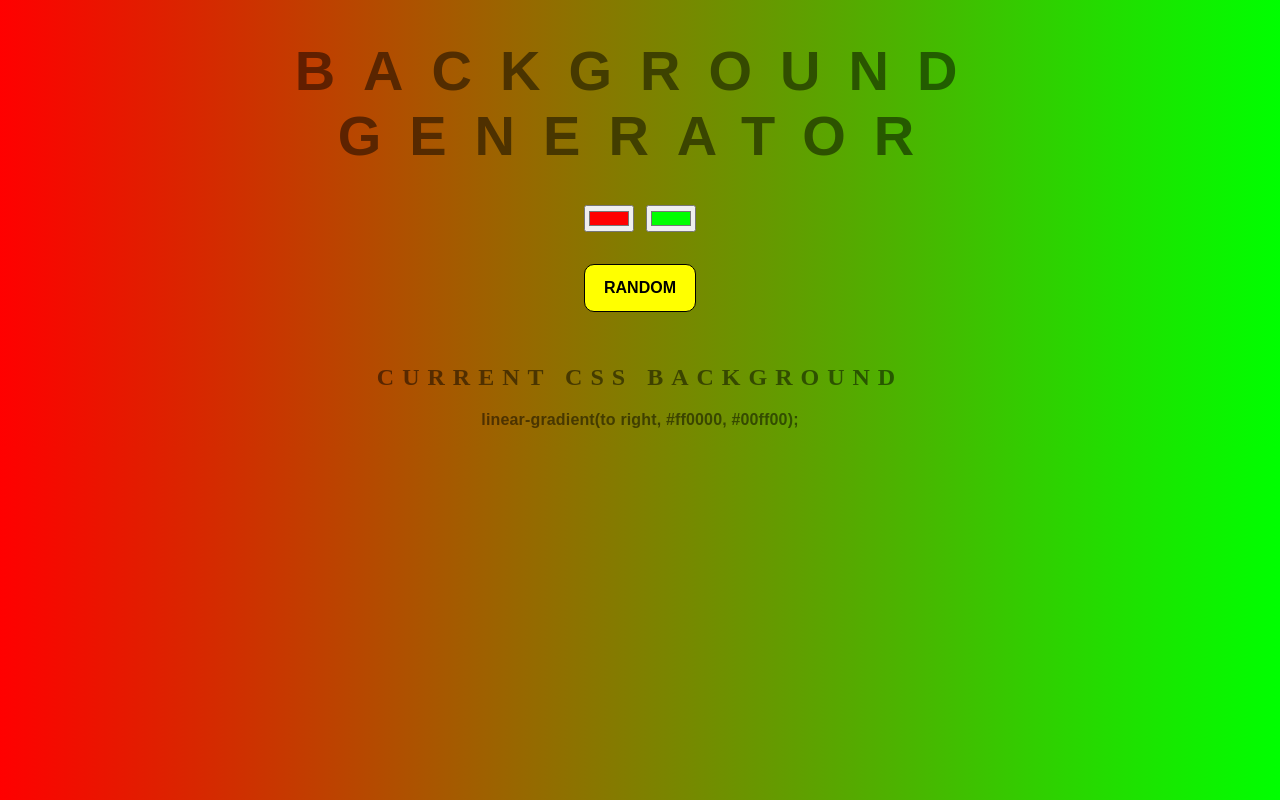
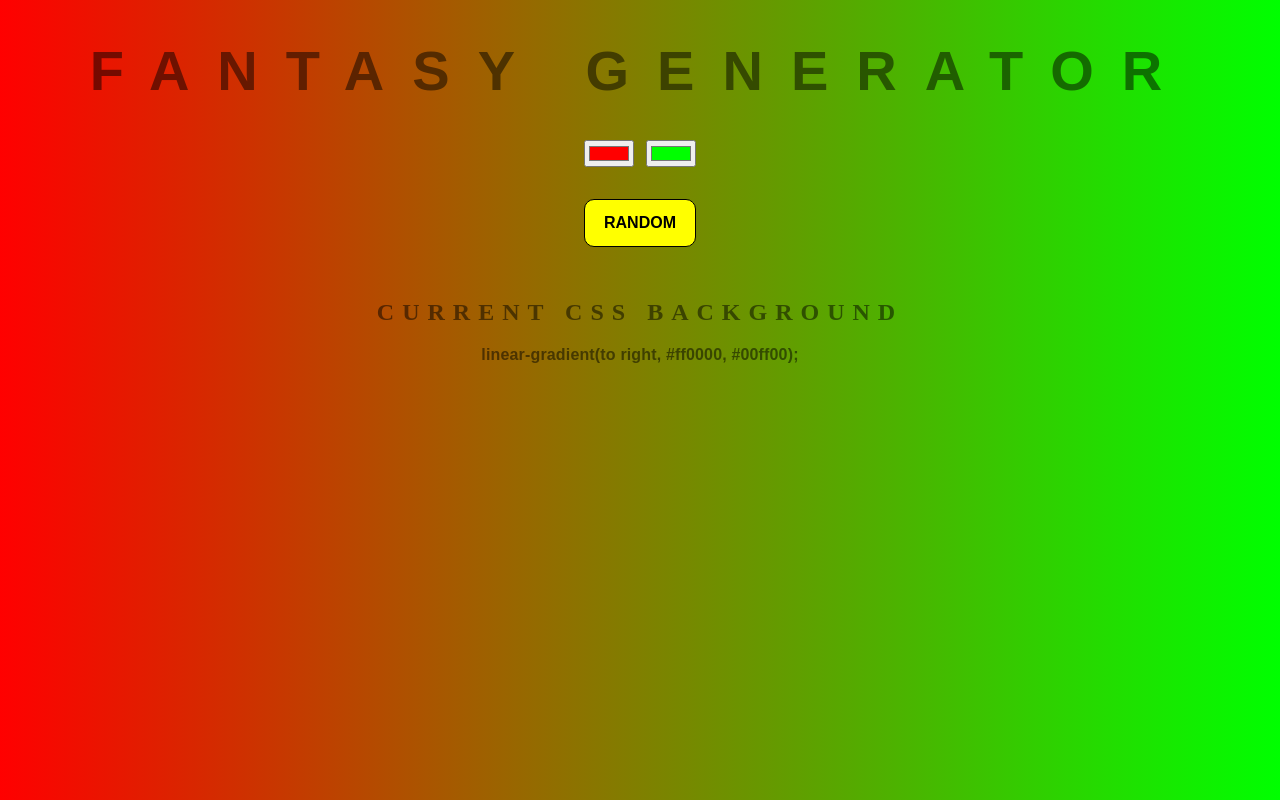
Before and after one commit to Mukesh2810/background_generator, a plain HTML site: page index.html in a window 1280 px wide. Drawn offline with Linux system fonts and the light colour scheme.

Commit message:
Changing header content

```diff
--- a/index.html
+++ b/index.html
@@ -5,7 +5,7 @@
 	<link rel="stylesheet" type="text/css" href="style.css">
 </head>
 <body id="gradient">
-	<h1>Background Generator</h1>
+	<h1>Fantasy Generator</h1>
 	<input class="color1" type="color" name="color1" value="#ff0000">
 	<input class="color2" type="color" name="color2" value="#00ff00"><br>
 	<button id="random">RANDOM</button>
```
